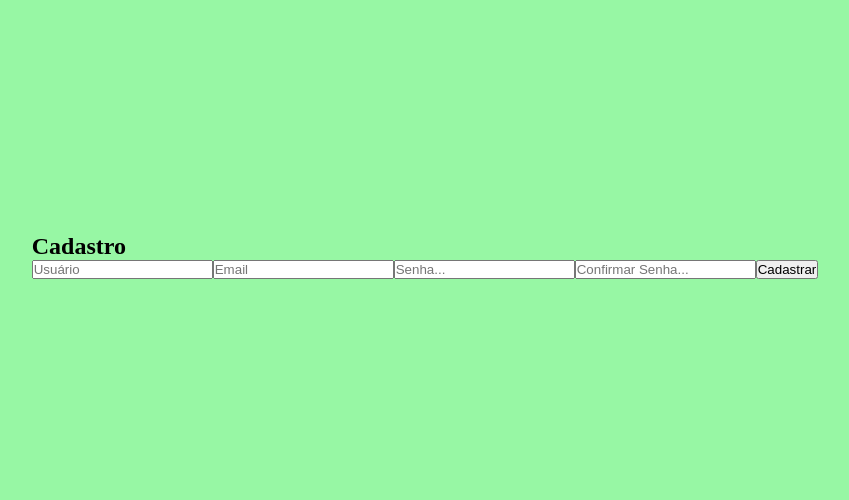
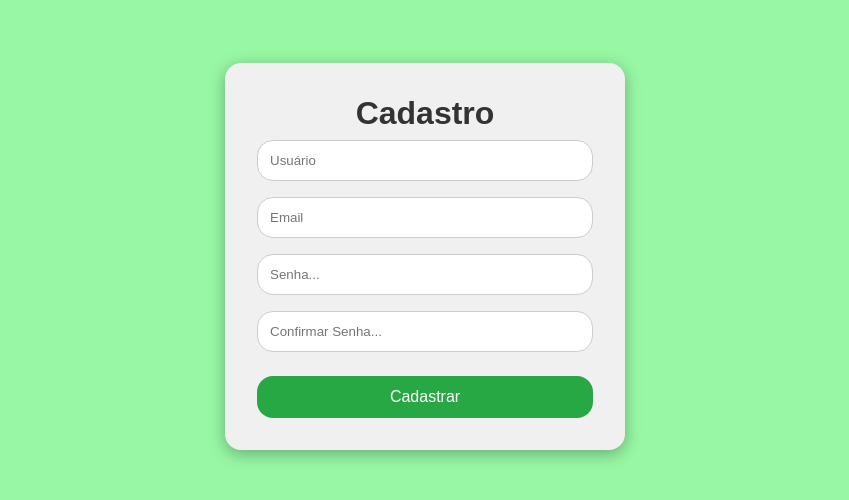
Before and after one commit to CzarFontanella/ToDoList-4a, a React (Vite) app: page / in a window 1280 px wide. Shown: the part 144-644 px from the top of the page, without its empty margins (215-1064 px from the left). Built offline with nearby package versions, Linux system fonts and the light colour scheme.

Commit message:
style: Estiliza a pagina Cadastro

```diff
--- a/src/pages/Cadastro/Cadastro.css
+++ b/src/pages/Cadastro/Cadastro.css
@@ -0,0 +1,34 @@
+#cadastro-card {
+    background-color: #f0f0f0;
+    padding: 2rem;
+    border-radius: 16px;
+    box-shadow: 0 4px 16px rgba(0, 0, 0, 0.3);
+    width: 100%;
+    max-width: 400px;
+    text-align: center;
+}
+
+#cadastro-card h2 {
+    font: 600 2rem 'Poppins', sans-serif;
+    color: #333;
+}
+
+#cadastro-card input {
+    width: 100%;
+    padding: 0.75rem;
+    margin: 0.5rem 0;
+    border: 1px solid #ccc;
+    border-radius: 16px;
+}
+
+#cadastro-card button {
+    width: 100%;
+    padding: 0.75rem;
+    margin-top: 1rem;
+    border: none;
+    border-radius: 16px;
+    background-color: #28A745;
+    color: white;
+    font-size: 1rem;
+    cursor: pointer;
+}
```
